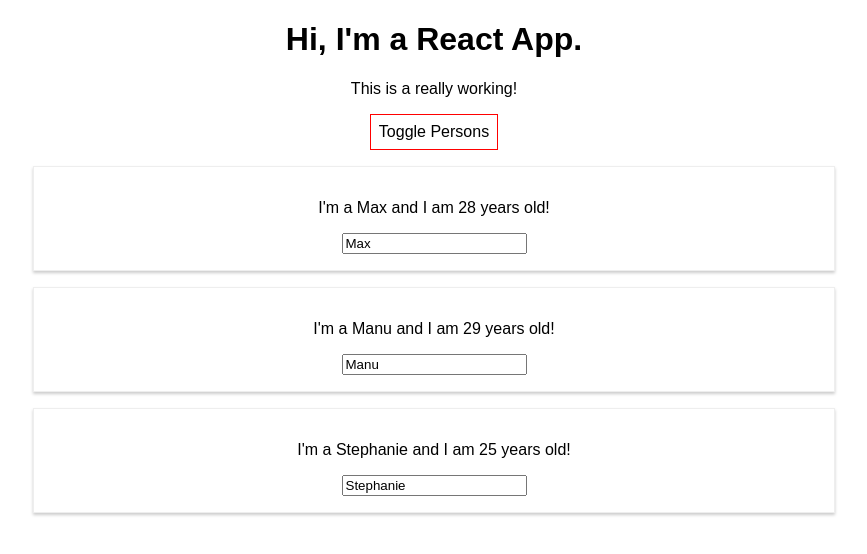
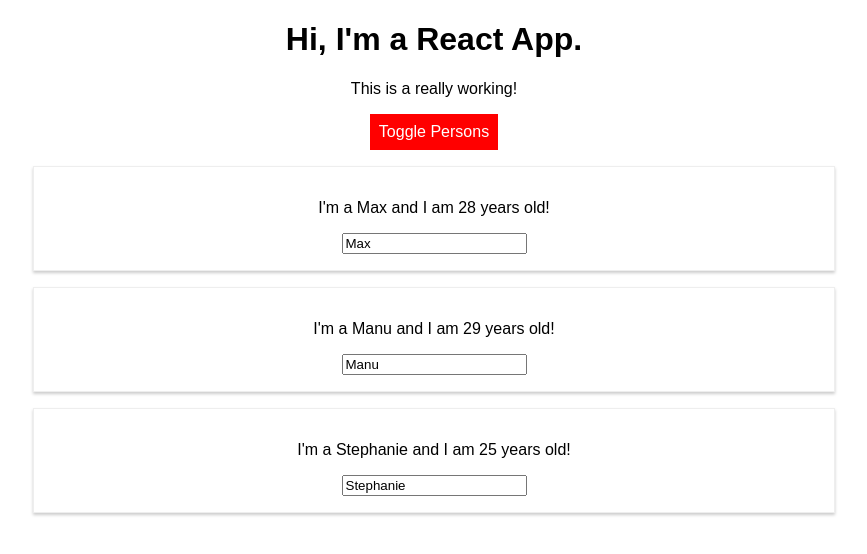
Before and after one commit to jaytula/react-complete-guide, a React (Create React App) app in the folder main-app/: page / in a window 1280 px wide. Shown: the top 554 px of the page, without its empty margins (206-1073 px from the left). Built offline with nearby package versions, Linux system fonts and the light colour scheme.

Commit message:
Styling: Setting Styles Dynamically

```diff
--- a/main-app/src/App.js
+++ b/main-app/src/App.js
@@ -38,9 +38,10 @@ class App extends Component {
 
   render() {
     const style = {
-      backgroundColor: 'white',
+      color: 'white',
       font: 'inherit',
       border: '1px solid red',
+      backgroundColor: this.state.showPersons ? 'red' : 'green',
       padding: '8px',
       cursor: 'pointer'
     };
```
